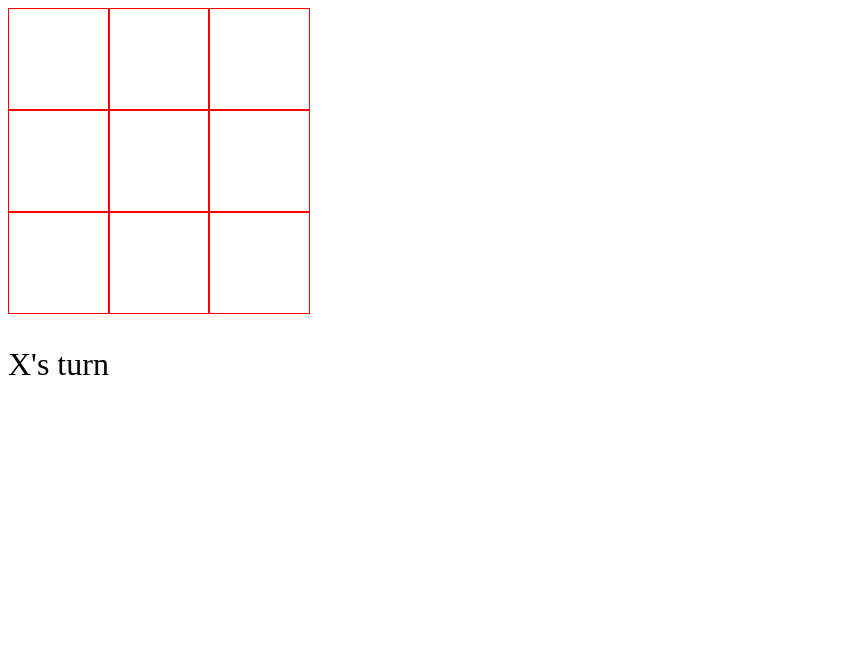
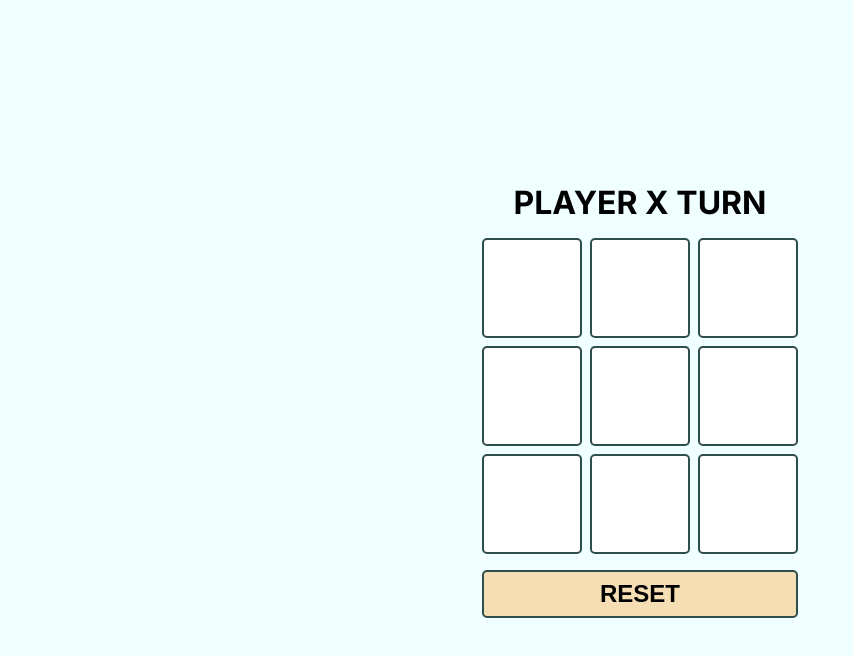
Before and after one commit to azaespa/01-Landing-Page, a plain HTML site: page Tic-tac-toe/index.html in a window 1280 px wide. Shown: the whole page, without its empty margins (0-853 px from the left). Drawn offline with Linux system fonts and the light colour scheme.

Commit message:
Added style for winning move and reset button

```diff
--- a/Tic-tac-toe/index.html
+++ b/Tic-tac-toe/index.html
@@ -4,21 +4,25 @@
     <meta charset="UTF-8">
     <meta name="viewport" content="width=device-width, initial-scale=1.0">
     <link rel="stylesheet" href="style.css">
+    <script src="https://kit.fontawesome.com/4148a7610f.js" crossorigin="anonymous"></script>
     <title>Tic tac toe</title>
 </head>
 <body>
-    <div class="gameboard">
-        <div class="field" data-index="1"></div>
-        <div class="field" data-index="2"></div>
-        <div class="field" data-index="3"></div>
-        <div class="field" data-index="4"></div>
-        <div class="field" data-index="5"></div>
-        <div class="field" data-index="6"></div>
-        <div class="field" data-index="7"></div>
-        <div class="field" data-index="8"></div>
-        <div class="field" data-index="9"></div>
+    <div class="gameboard-container">
+        <p class="message"></p>
+        <div class="gameboard">
+            <div class="field"></div>
+            <div class="field"></div>
+            <div class="field"></div>
+            <div class="field"></div>
+            <div class="field"></div>
+            <div class="field"></div>
+            <div class="field"></div>
+            <div class="field"></div>
+            <div class="field"></div>
+        </div>
+        <button id="reset-game">RESET</button>
     </div>
-    <p class="message"></p>
     <script src="index.js"></script>
 </body>
 </html>
--- a/Tic-tac-toe/index.js
+++ b/Tic-tac-toe/index.js
@@ -4,21 +4,38 @@ const Player = (sign) => {
 
 const gameBoard = (() => {
     const board = new Array(9);
+
     const setBoard = (index, sign) => {
         board[index] = sign;
     }
+
     const getBoard = (index) => {
         return board[index];
     }
 
-    return { board, setBoard, getBoard };
+    const resetBoard = () => {
+        for (let i = 0; i < board.length; i++) {
+            board[i] = undefined;
+        }
+    }
+
+    return { board, setBoard, getBoard, resetBoard };
 })();
 
 const gameController = (() => {
     const playerX = Player("X");
     const playerO = Player("O");
     let round = 0;
-    let playWithAI = true;
+    let playWithAI = false;
+
+    const resetGame = () => {
+        gameBoard.resetBoard();
+        console.log(gameBoard.board);
+        round = 0;
+        playWithAI = false;
+        analyzeGame().isGameOver = false;
+        analyzeGame().isGameTie = false;
+    }
 
     const currentRound = () => {
         const play = () => {
@@ -61,6 +78,8 @@ const gameController = (() => {
             if (!playerMoves.includes(undefined) &&
             !playerMoves.includes(currentRound().getCurrentOpponentSign())) {
                 isGameOver = true;
+                displayController.styleWinningMove(winningMove);
+                console.log(isGameOver);
             }
 
             if (!gameBoard.board.includes(undefined)) {
@@ -71,7 +90,7 @@ const gameController = (() => {
         return { isGameOver, isGameTie };
     }
 
-    return { playWithAI, currentRound, analyzeGame };
+    return { playWithAI, currentRound, analyzeGame, resetGame };
 })();
 
 const aiController = (() => {
@@ -93,16 +112,36 @@ const aiController = (() => {
 const displayController = (() => {
     const fields = document.querySelectorAll(".field");
     const message = document.querySelector(".message");
+    const resetGame = document.querySelector("#reset-game");
+
+    const resetDisplay = () => {
+        for (const field of fields) {
+            field.textContent = "";
+        }
+        message.textContent = updateMessage();
+    }
 
     const updateMessage = () => {
-        const playersTurnMessage = `${gameController.currentRound().getCurrentOpponentSign()}'s turn`;
-        const gameOverMessage = `Winner is ${gameController.currentRound().getCurrentPlayerSign()}`;
-        const gameTieMessage = `The game is tie!`;
+        const playersTurnMessage = `PLAYER ${gameController.currentRound().getCurrentOpponentSign()} TURN`;
+        const gameOverMessage = `${gameController.currentRound().getCurrentPlayerSign()} WON!`;
+        const gameTieMessage = `THE GAME IS TIE!`;
 
         if (gameController.analyzeGame().isGameOver) return gameOverMessage;
         if (gameController.analyzeGame().isGameTie) return gameTieMessage;
 
         return playersTurnMessage;
+    }
+
+    const resetStyleWinningMove = () => {
+        for (let i = 0; i < fields.length; i++) {
+            fields[i].removeAttribute("data-winning-move");
+        }
+    }
+
+    const styleWinningMove = (winningMove) => {
+        for (let index of winningMove) {
+            fields[index - 1].setAttribute("data-winning-move", "true");
+        }
     }
 
     message.textContent = updateMessage();
@@ -116,8 +155,8 @@ const displayController = (() => {
             message.textContent = updateMessage();
             fields[i].textContent = gameBoard.getBoard(i);
             gameController.analyzeGame();
-
-            if (gameController.playWithAI && !gameController.analyzeGame().isGameOver) {
+            console.log(gameBoard.board);
+        if (gameController.playWithAI && !gameController.analyzeGame().isGameOver) {
                 const randomLegalIndex = aiController.getLegalIndex().random;
 
                 gameController.currentRound().play();
@@ -129,4 +168,12 @@ const displayController = (() => {
             }
         })
     }
+
+    resetGame.addEventListener("click", () => {
+        gameController.resetGame();
+        resetDisplay();
+        resetStyleWinningMove();
+    });
+
+    return { styleWinningMove }
 })();
--- a/Tic-tac-toe/style.css
+++ b/Tic-tac-toe/style.css
@@ -1,18 +1,87 @@
+@import url('https://fonts.googleapis.com/css2?family=Inter:wght@300;400;500;600;700&family=Itim&display=swap');
+
+:root {
+    --ff-itim: 'Itim', cursive;
+    font-family: 'Inter', sans-serif;
+    font-size: 16px;
+}
+
+* {
+    padding: 0;
+    margin: 0;
+    border: 0;
+    box-sizing: border-box;
+}
+
+body {
+    display: flex;
+    align-items: center;
+    justify-content: center;
+}
+
+.gameboard-container {
+    height: 100vh;
+    width: 100vw;
+    background-color: azure;
+    position: relative;
+    display: flex;
+    flex-direction: column;
+    align-items: center;
+    justify-content: center;
+    gap: 1rem;
+}
+
+button {
+    height: 3rem;
+    width: 316px;
+    border-radius: 5px;
+    border: 2px solid darkslategrey;
+    color: black;
+    background: wheat;
+    font-size: 1.5rem;
+    font-weight: 600;
+}
+
+button:hover {
+    cursor: pointer;
+}
+
 .gameboard {
     font-size: 2rem;
     display: grid;
     grid-template-columns: repeat(3, 100px);
+    gap: 0.5rem;
 }
 
 .field {
     height: 100px;
     width: 100px;
-    border: 1px solid red;
+    border-radius: 5px;
+    border: 2px solid darkslategrey;
+    background-color: white;
     display: flex;
     align-items: center;
     justify-content: center;
+    font-family: var(--ff-itim);
+    font-size: 4rem;
+}
+
+.field:hover {
+    cursor: pointer;
+}
+
+.field[data-winning-move = "true"] {
+    animation: scaleUp 1s infinite alternate;
+}
+
+@keyframes scaleUp {
+    100% {
+        font-size: 5rem;
+        color: red;
+    }
 }
 
 .message {
     font-size: 2rem;
+    font-weight: 800;
 }
```
